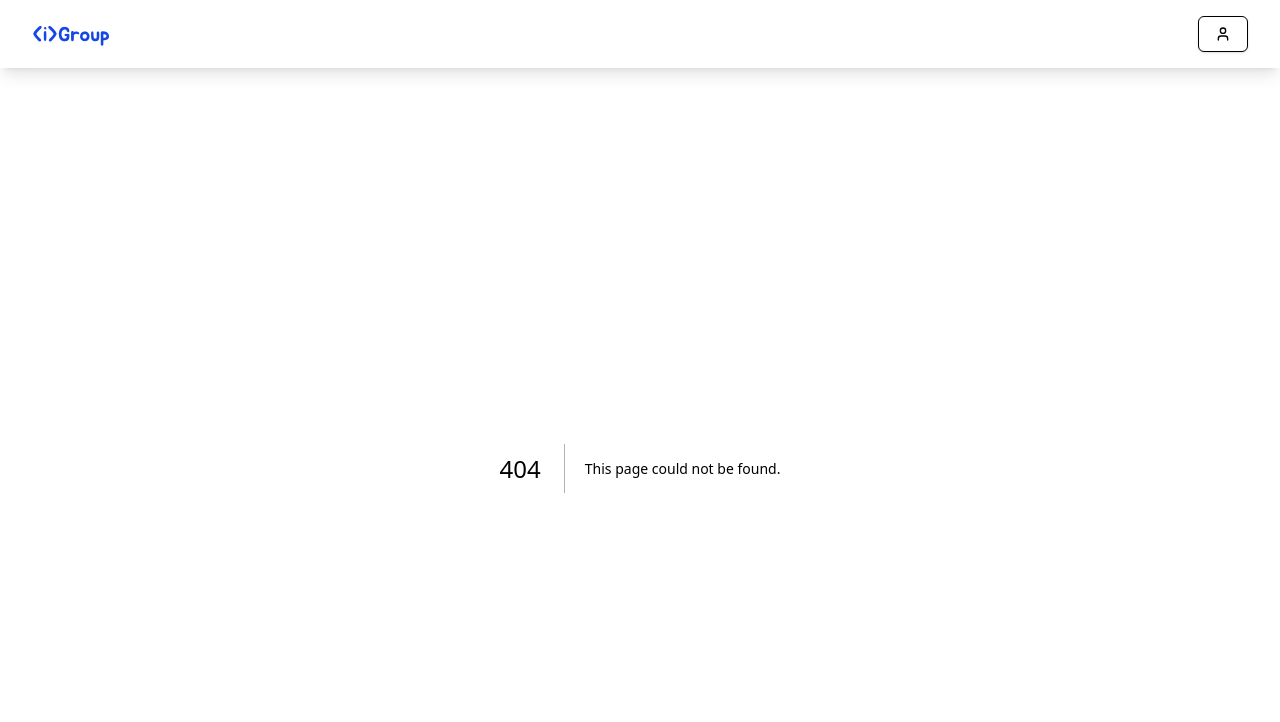
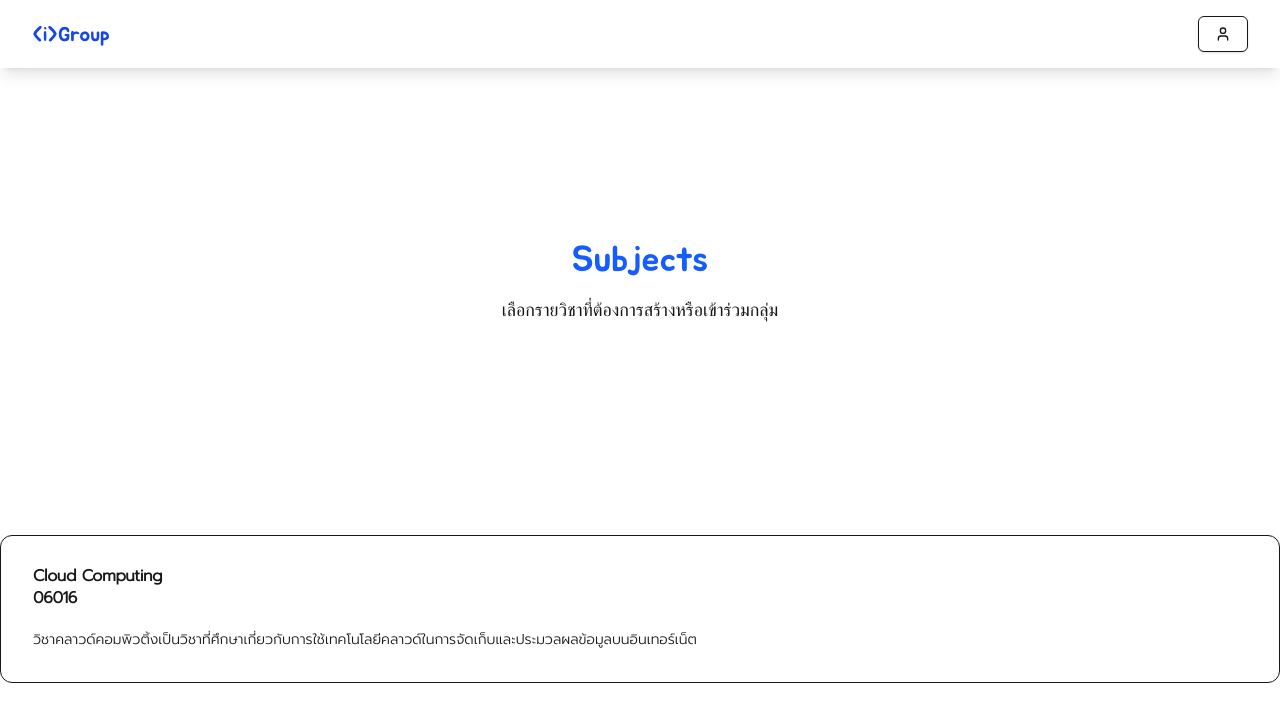
Before and after one commit to FahTw/iGroup, a Next.js app in the folder igroup/: page /admin/subject in a window 1280 px wide. Before the commit this address had no page. Shown: the top 722 px of the page. Built offline with nearby package versions, Linux system fonts and the light colour scheme.

Commit message:
admin page

```diff
--- /dev/null
+++ b/igroup/app/admin/subject/page.tsx
@@ -0,0 +1,14 @@
+import Subject from "@/components/Card/Subject"
+import HeroSection from "@/components/HeroSection/HeroSection"
+const page = () => {
+  return (
+    <div>
+        <HeroSection
+          title="Subjects"
+          subtitle="เลือกรายวิชาที่ต้องการสร้างหรือเข้าร่วมกลุ่ม"
+        />
+        <Subject />
+    </div>
+  )
+}
+export default page
```
Also changed, not shown: igroup/app/admin/member/page.tsx (added), igroup/app/admin/tag/page.tsx (added).
